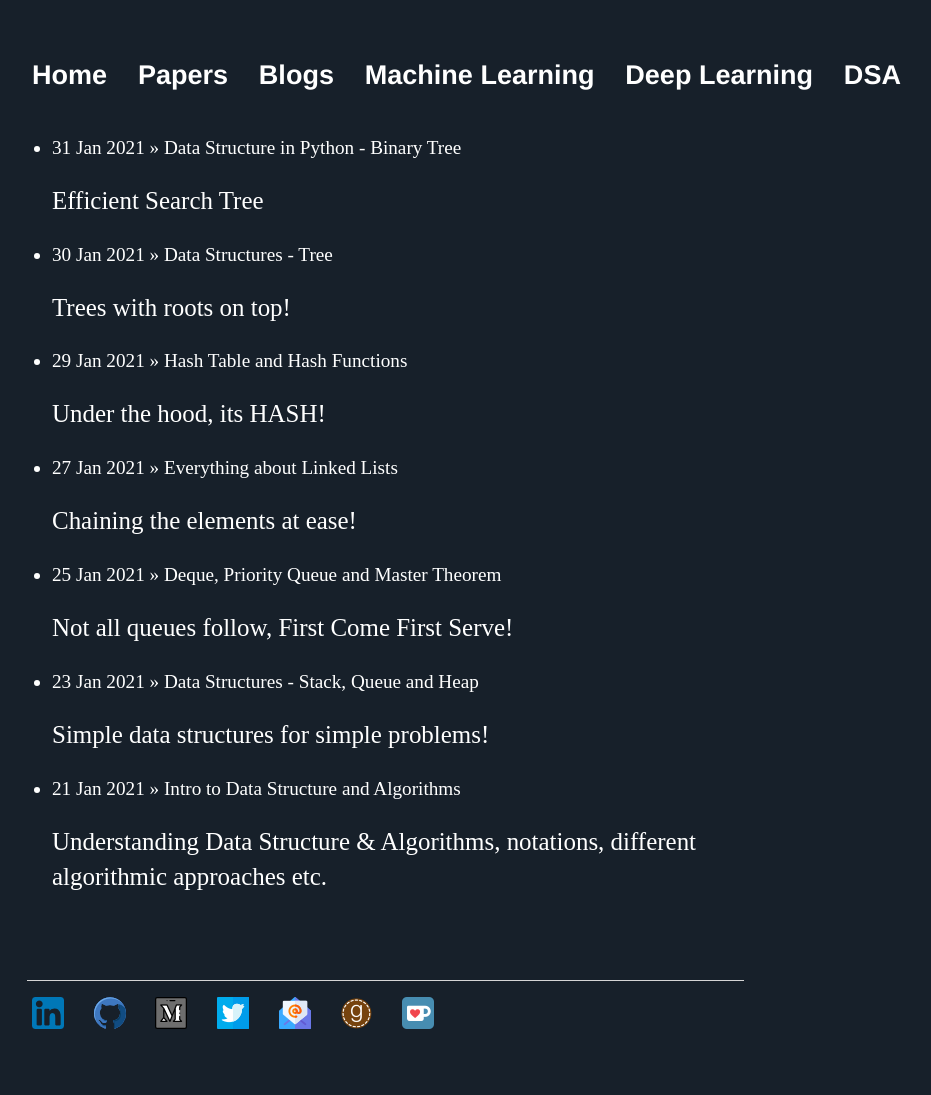
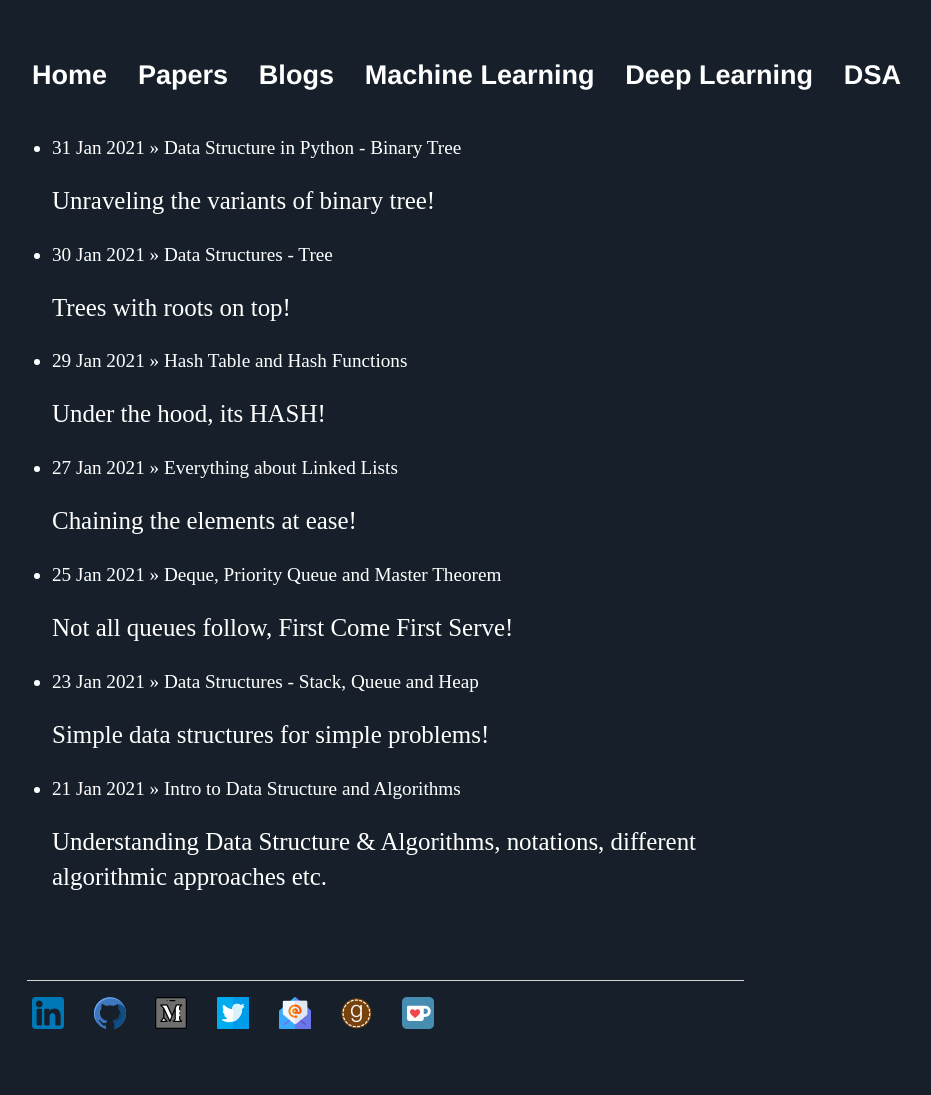
Before and after one commit to Mayurji/mayurji.github.io, a Jekyll site: the page built from data-structure-algorithms/index.html, in a window 1280 px wide. Shown: the whole page, without its empty margins (165-1096 px from the left). Built offline with Jekyll 4.4.1, drawn with Linux system fonts in a browser that asks for light colours.

Commit message:
Update 2021-01-31-DSA_7.md

```diff
--- a/_data-structure-algorithms/2021-01-31-DSA_7.md
+++ b/_data-structure-algorithms/2021-01-31-DSA_7.md
@@ -1,13 +1,13 @@
 ---
 layout: data-structure-algorithms
 title: Data Structure in Python - Binary Tree
-description: Efficient Search Tree
+description: Unraveling the variants of binary tree!
 date:   2021-01-31 13:43:52 +0530
 ---
 {% include mathjax.html %}
 ## Data Structure in Python - Binary Tree
 
-In this blog post, we'll discuss about binary tree and its different variants along with python implementation. In previous post, we learnt about trees and its properties, which are relevant to binary tree as well.
+In this blog post, we'll discuss about binary tree and its variants along with python implementation. In previous post, we learnt about trees and its properties, which are relevant to binary tree as well.
 
 <center>
 <img src="{{site.url}}/assets/images/dsa/pankaj-patel-_SgRNwAVNKw-unsplash.jpg" style="zoom: 5%; background-color:#DCDCDC;" width="100%" height=auto/><br>
```
Also changed, not shown: other parts of _data-structure-algorithms/2021-01-31-DSA_7.md (+1 -1 lines).
